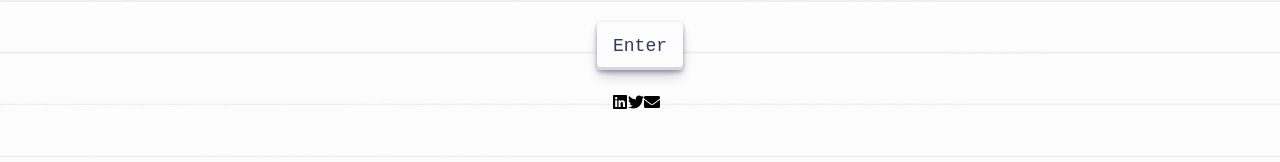
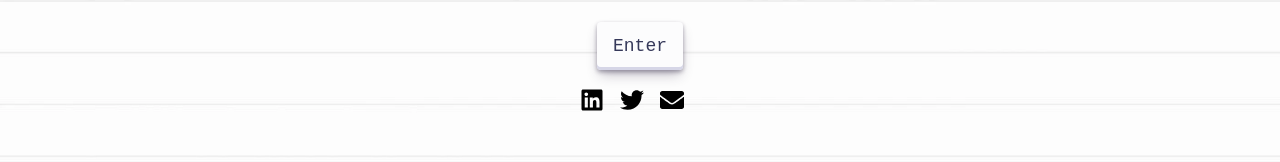
Before and after one commit to iXGEN/PI-DOGS, a React (Create React App) app in the folder client/: page / in a window 1280 px wide. Shown: the part 330-492 px from the top of the page. Built offline with nearby package versions, Linux system fonts and the light colour scheme.

Commit message:
contact info with transition

```diff
--- a/client/src/components/LandingPage/LandingPage.module.css
+++ b/client/src/components/LandingPage/LandingPage.module.css
@@ -64,10 +64,18 @@ h1 {
     rgba(45, 35, 66, 0.3) 0 7px 13px -3px, #d6d6e7 0 -3px 0 inset;
   transform: translateY(-2px);
 }
-
 .contactInfo {
   display: flex;
   flex-direction: row;
-  margin-right: 0.5rem;
-  margin-top: 1.5rem;
 }
+
+.contactInfo > * {
+  font-size: 24px;
+  margin-top: 18px;
+  margin-right: 16px;
+  transition: transform 0.2s ease-in-out;
+}
+
+.contactInfo > *:hover {
+  transform: scale(1.2);
+}
```
